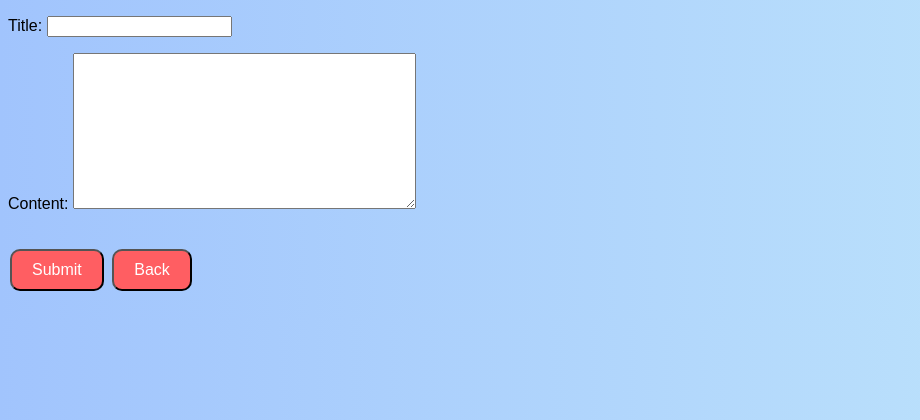
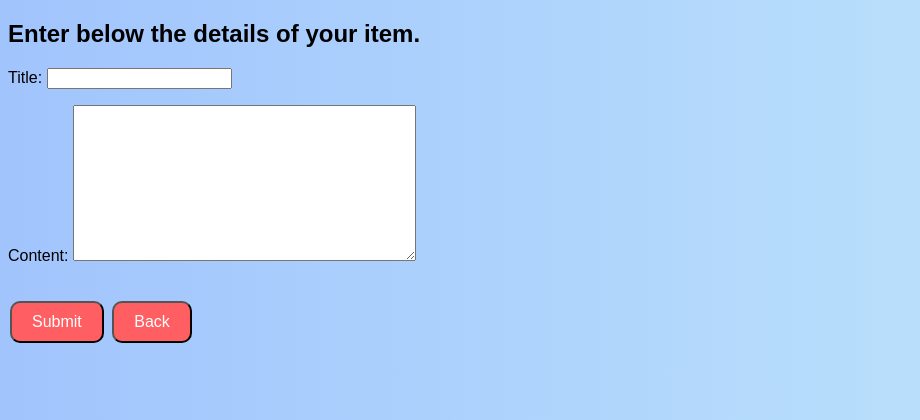
Before and after one commit to mhays24/django_unit_project, a Django app: page /post/new/ in a window 1280 px wide. Shown: the part 98-518 px from the top of the page, without its empty margins (0-920 px from the left). Run offline with Django 4.2, Linux system fonts and the light colour scheme.

Commit message:
change text

```diff
--- a/blog_app/templates/post_new.html
+++ b/blog_app/templates/post_new.html
@@ -2,6 +2,7 @@
 {% load static %}
 {% block content %}
     <div class="form-container">
+        <h2>Enter below the details of your item.</h2>
         <form method="POST">
             {% csrf_token %}
             {{ form.as_p }}
```
Also changed, not shown: db.sqlite3.
